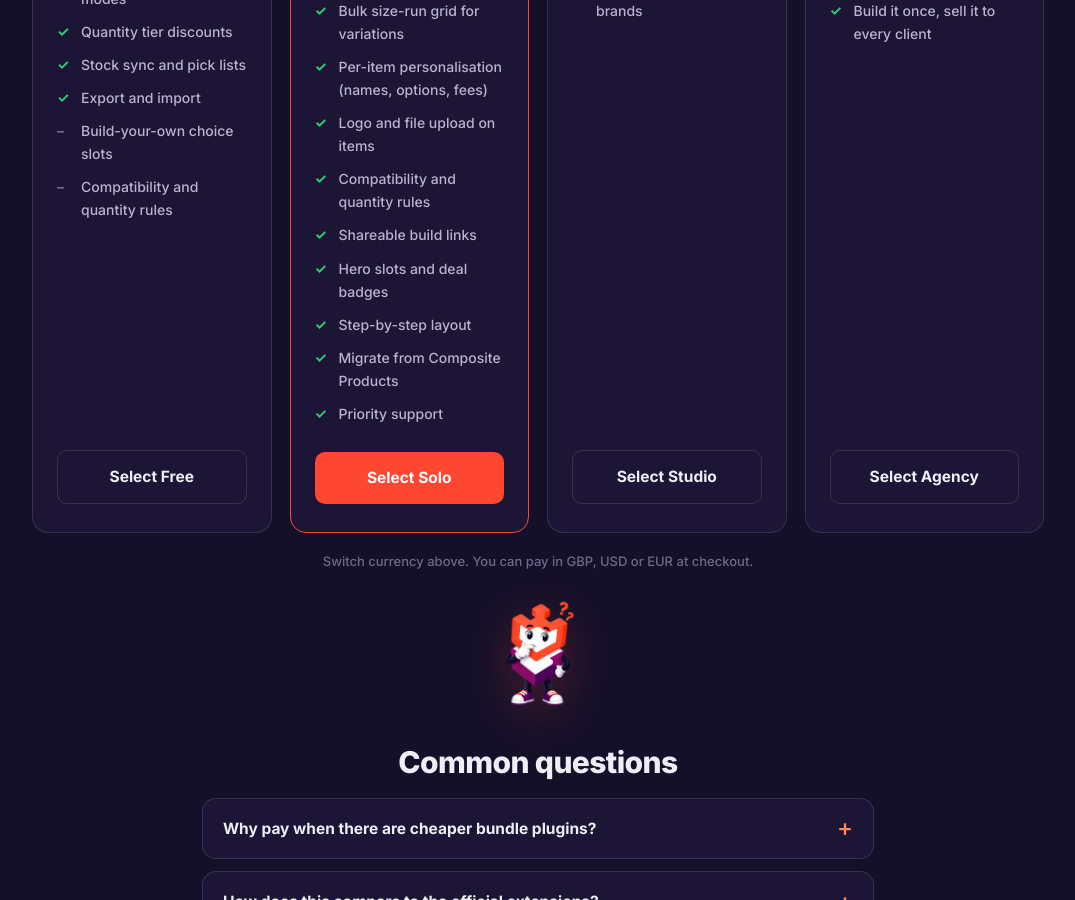
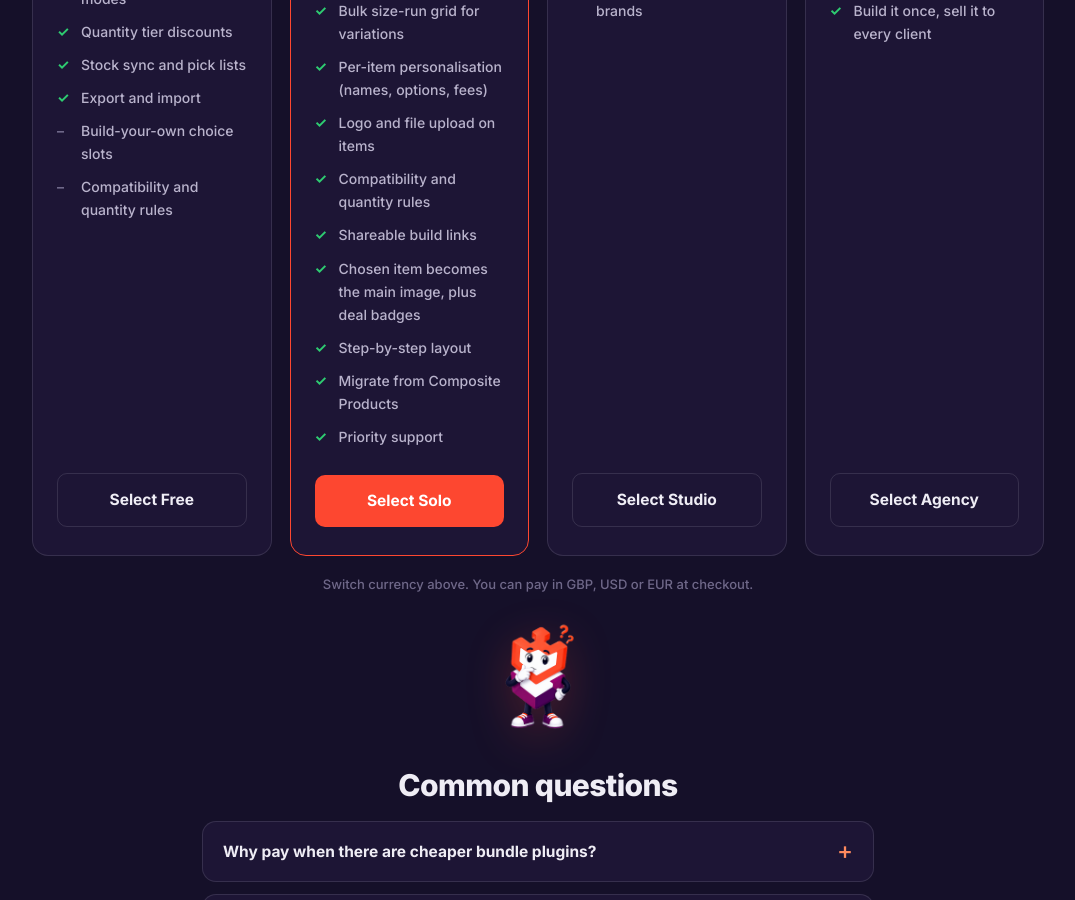
Before and after one commit to BundleBoss/website, a Jekyll site: the page pricing/index.html, which Jekyll copies as it is, in a window 1280 px wide and 900 px high, scrolled down 832 px. Shown: the whole window, without its empty margins (102-1177 px from the left). Built offline with Jekyll 4.4.1, drawn with Linux system fonts in a browser that asks for light colours.

Commit message:
Pricing: clearer wording for the hero-image feature

```diff
--- a/pricing/index.html
+++ b/pricing/index.html
@@ -70,7 +70,7 @@
         <li>Logo and file upload on items</li>
         <li>Compatibility and quantity rules</li>
         <li>Shareable build links</li>
-        <li>Hero slots and deal badges</li>
+        <li>Chosen item becomes the main image, plus deal badges</li>
         <li>Step-by-step layout</li>
         <li>Migrate from Composite Products</li>
         <li>Priority support</li>
```
